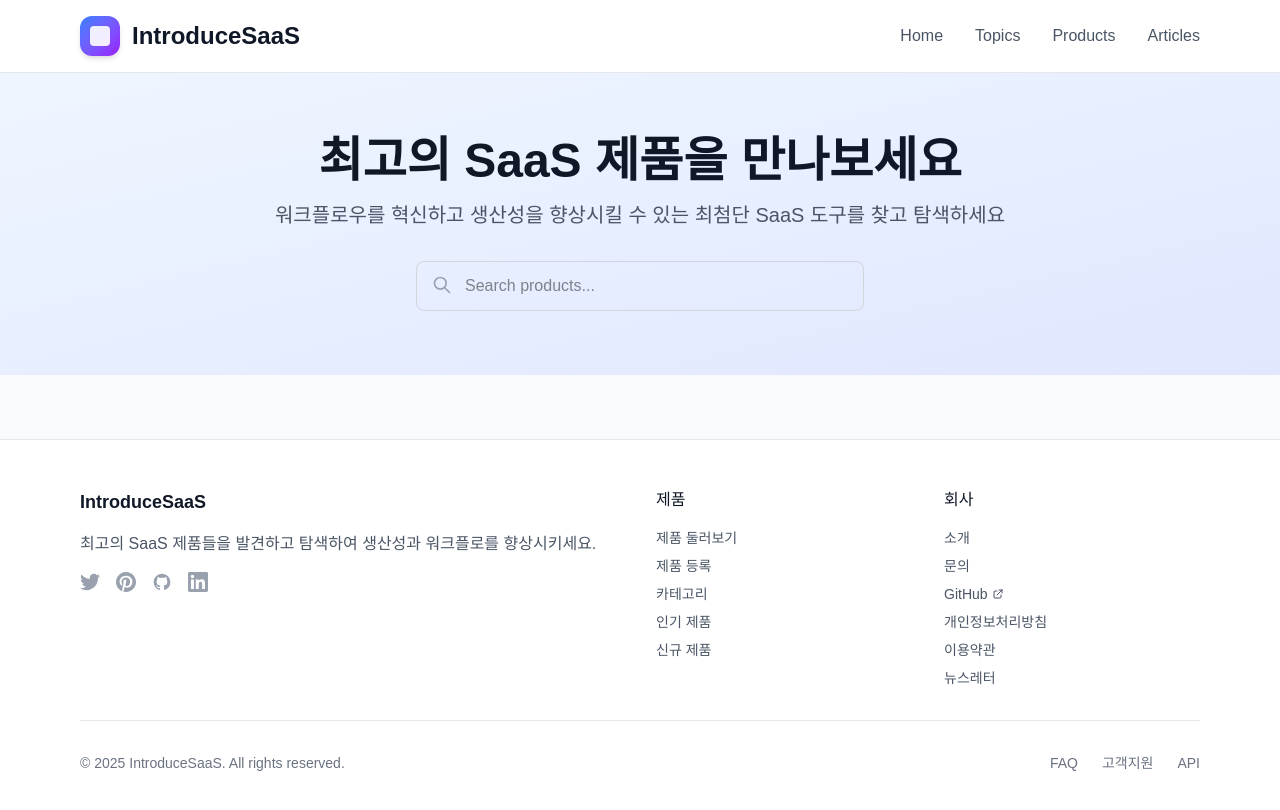
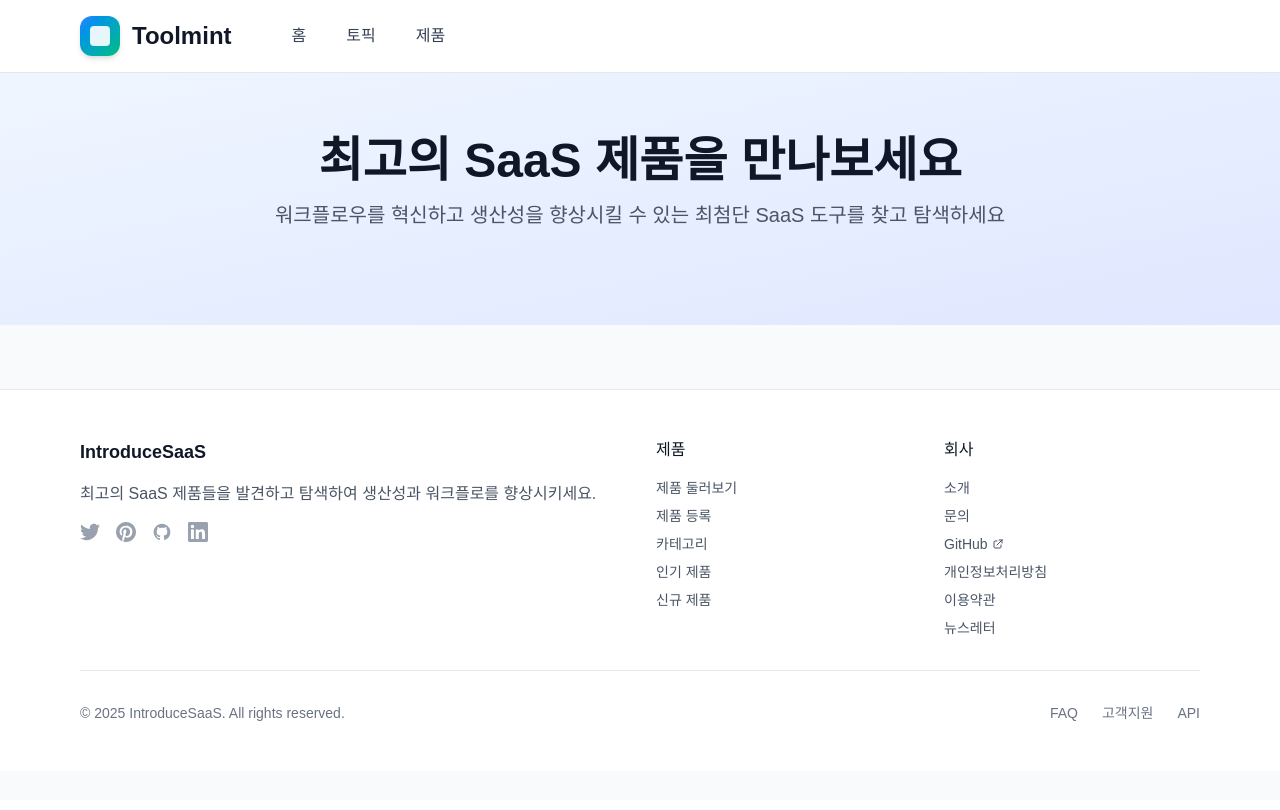
Before and after one commit to millwheel/toolmint-front, a Next.js app: page / in a window 1280 px wide. Shown: the top 810 px of the page. Built offline with nearby package versions, Linux system fonts and the light colour scheme.

Commit message:
feat: gnb 스타일 수정

```diff
--- a/src/app/layout.tsx
+++ b/src/app/layout.tsx
@@ -32,39 +32,35 @@ export default function RootLayout({
             {/* Header */}
             <header className="bg-white border-b border-gray-200 sticky top-0 z-50">
                 <div className="max-w-6xl mx-auto px-4 py-4">
-                    <div className="flex items-center justify-between">
+                    <div className="flex items-center">
                         {/* Logo */}
+                        <div className="mr-8">
                             <Link href="/" className="flex items-center space-x-3 group cursor-pointer">
                                 {/* Logo Icon */}
-                            <div className="w-10 h-10 bg-gradient-to-br from-blue-500 to-purple-600 rounded-xl flex items-center justify-center shadow-md transition-all duration-200">
+                                <div className="w-10 h-10 bg-gradient-to-br from-blue-500 to-emerald-500 rounded-xl flex items-center justify-center shadow-md transition-all duration-200">
                                     <div className="w-5 h-5 bg-white rounded opacity-90 group-hover:opacity-100 transition-opacity duration-200" />
                                 </div>
                                 {/* Logo Text */}
-                            <h1 className="text-2xl font-bold text-gray-900 group-hover:text-blue-600 transition-colors duration-200">IntroduceSaaS</h1>
+                                <h1 className="text-2xl font-bold text-gray-900">Toolmint</h1>
                             </Link>
+                        </div>
+
 
                         {/* Navigation */}
-                        <nav className="hidden md:flex items-center space-x-8">
-                            {/* Home Link */}
-                            <Link href="/" className="text-gray-600 hover:text-gray-900 transition-colors">
-                                Home
+                        <nav className="hidden md:flex items-center space-x-4 ml-4">
+                            {[
+                                { name: "홈", href: "/" },
+                                { name: "토픽", href: "/topics" },
+                                { name: "제품", href: "/products" },
+                            ].map((item) => (
+                                <Link
+                                    key={item.name}
+                                    href={item.href}
+                                    className="px-3 py-2 rounded-md text-gray-700 hover:bg-teal-50 transition-colors duration-150"
+                                >
+                                    {item.name}
                                 </Link>
-
-                            {/* Topics Link */}
-                            <Link href="/topics" className="text-gray-600 hover:text-gray-900 transition-colors">
-                                Topics
-                            </Link>
-
-                            {/* Products Link */}
-                            <Link href="/products" className="text-gray-600 hover:text-gray-900 transition-colors">
-                                Products
-                            </Link>
-
-                            {/* Article Link */}
-                            <Link href="/articles" className="text-gray-600 hover:text-gray-900 transition-colors">
-                                Articles
-                            </Link>
-
+                            ))}
                         </nav>
 
                         {/* Mobile Menu Button */}
--- a/src/app/page.tsx
+++ b/src/app/page.tsx
@@ -11,18 +11,6 @@ export default function Home() {
             <p className="text-xl text-gray-600 mb-8 max-w-3xl mx-auto">
               워크플로우를 혁신하고 생산성을 향상시킬 수 있는 최첨단 SaaS 도구를 찾고 탐색하세요
             </p>
-
-            {/* Search Bar */}
-            <div className="max-w-md mx-auto relative">
-              <input
-                  type="text"
-                  placeholder="Search products..."
-                  className="w-full px-4 py-3 pl-12 border border-gray-300 rounded-lg focus:ring-2 focus:ring-blue-500 focus:border-transparent"
-              />
-              <svg className="absolute left-4 top-3.5 h-5 w-5 text-gray-400" fill="none" viewBox="0 0 24 24" stroke="currentColor">
-                <path strokeLinecap="round" strokeLinejoin="round" strokeWidth={2} d="M21 21l-6-6m2-5a7 7 0 11-14 0 7 7 0 0114 0z" />
-              </svg>
-            </div>
           </div>
         </section>
 
```
Lines whose indentation alone changed are shown as unchanged.
